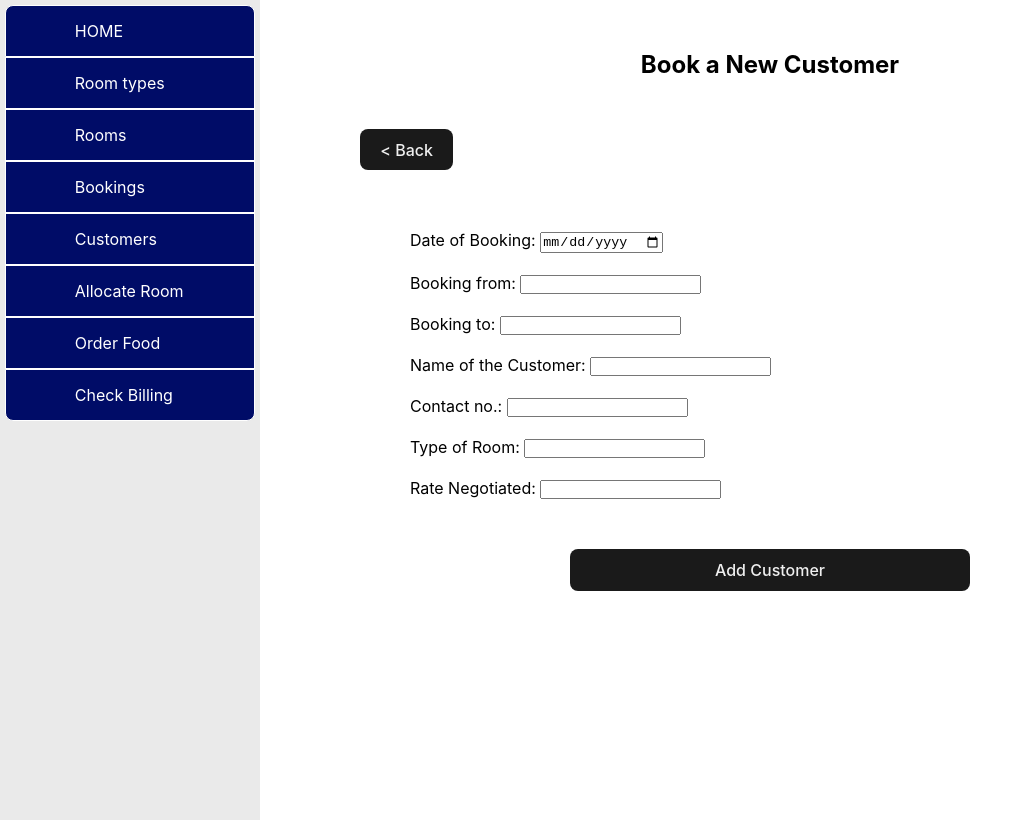
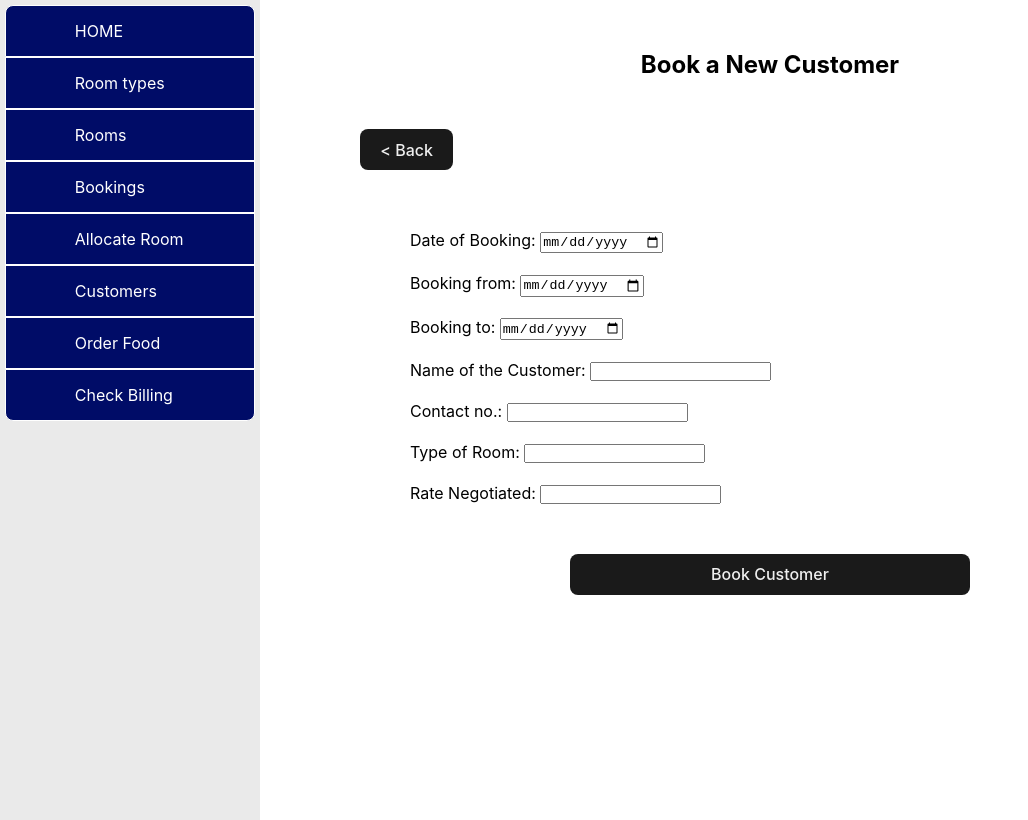
Before and after one commit to imTanay0/hotel-management-system-frontend, a React (Vite) app: page /bookings/add in a window 1280 px wide. Shown: the whole page, without its empty margins (0-1028 px from the left). Built offline with nearby package versions, Linux system fonts and the light colour scheme.

Commit message:
Fix Spellings

```diff
--- a/src/components/Sidebar/Sidebar.jsx
+++ b/src/components/Sidebar/Sidebar.jsx
@@ -26,15 +26,15 @@ const Sidebar = () => {
         </div>
       </Link>
 
-      <div className="sidebar__customer">
-        <p>Customers</p>
-      </div>
-
       <Link to="/allocate-room">
         <div className="sidebar__allocate-rooms">
           <p>Allocate Room</p>
         </div>
       </Link>
+
+      <div className="sidebar__customer">
+        <p>Customers</p>
+      </div>
 
       <Link to="/food">
         <div className="sidebar__food">
--- a/src/pages/AddBooking/AddBooking.jsx
+++ b/src/pages/AddBooking/AddBooking.jsx
@@ -24,13 +24,13 @@ const AddBooking = () => {
           <br />
 
           <span>Booking from: </span>
-          <input type="text" />
+          <input type="date" />
 
           <br />
           <br />
 
           <span>Booking to: </span>
-          <input type="text" />
+          <input type="date" />
 
           <br />
           <br />
@@ -60,7 +60,7 @@ const AddBooking = () => {
           <br />
 
           <div className="submit-btn">
-            <button className='btn' type="submit">Add Customer</button>
+            <button className='btn' type="submit">Book Customer</button>
           </div>
         </form>
       </div>
```
